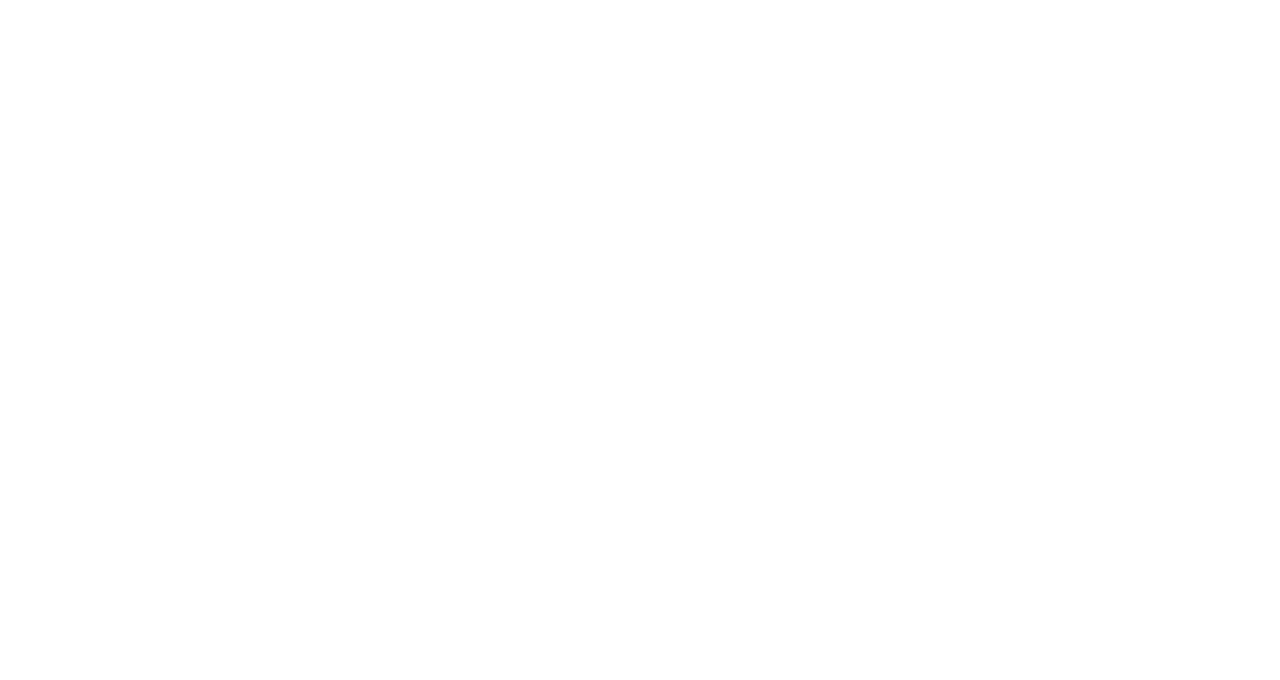
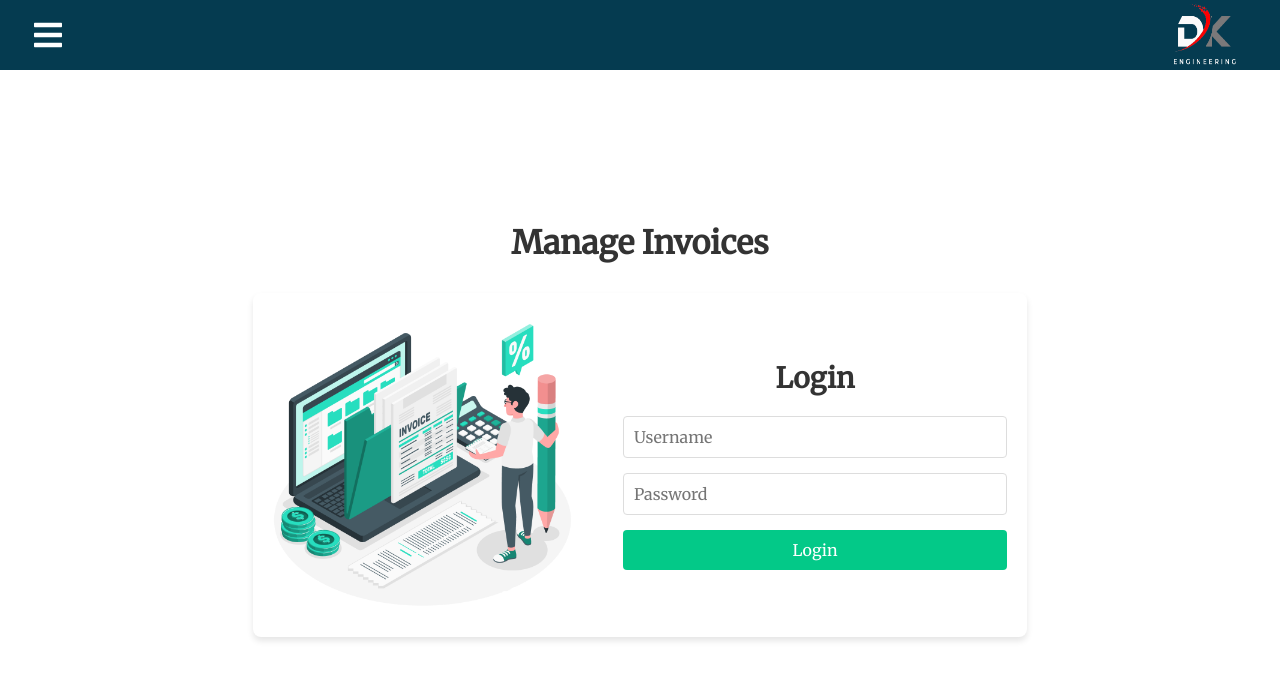
Before and after one commit to elvin0108/Invoice-App-Frontend, a React (Create React App) app: page /login in a window 1280 px wide. Before the commit this address had no page. Shown: the top 680 px of the page. Built offline with nearby package versions, Linux system fonts and the light colour scheme.

Commit message:
Added Authentication Mechanism.

```diff
--- a/package.json
+++ b/package.json
@@ -6,6 +6,7 @@
     "@testing-library/jest-dom": "^5.17.0",
     "@testing-library/react": "^13.4.0",
     "@testing-library/user-event": "^13.5.0",
+    "jwt-decode": "^4.0.0",
     "react": "^18.2.0",
     "react-bootstrap": "^2.9.1",
     "react-dom": "^18.2.0",
--- a/src/App.css
+++ b/src/App.css
@@ -5,6 +5,82 @@
   margin: 0;
   padding: 0;
   font-family: 'Merriweather', serif;
+}
+
+.login-container {
+  display: flex;
+  flex-direction: column;
+  align-items: center;
+  justify-content: center;
+  height: 90vh;
+
+}
+
+.welcome-message {
+  font-size: 32px;
+  font-weight: bold;
+  color: #333;
+  margin-bottom: 30px;
+}
+
+.login-content {
+  display: flex;
+  flex-direction: row;
+  align-items: center;
+  justify-content: center;
+}
+
+.login-image-container {
+  margin-right: 50px;
+}
+
+.login-image {
+  width: 300px;
+  height: auto;
+}
+
+.login-form-container {
+  padding: 20px;
+  background: #fff;
+  border-radius: 8px;
+  box-shadow: 0 4px 6px rgba(0, 0, 0, 0.1);
+}
+
+.login-form-box{
+  width: 30vw;
+}
+
+h1 {
+  margin-bottom: 20px;
+  font-size: 24px;
+  color: #333;
+}
+
+.login-form {
+  display: flex;
+  flex-direction: column;
+}
+
+.login-input {
+  margin-bottom: 15px;
+  padding: 10px;
+  font-size: 16px;
+  border: 1px solid #ddd;
+  border-radius: 4px;
+}
+
+.login-button {
+  padding: 10px;
+  font-size: 16px;
+  color: #fff;
+  background-color: #03C988;
+  border: none;
+  border-radius: 4px;
+  cursor: pointer;
+}
+
+.login-button:hover {
+  background-color: #02ad74;
 }
 
 .home {
@@ -943,4 +1019,11 @@ th {
     max-width: 90%;
   }
 
+  .login-content {
+    flex-direction: column;
+  }
+  .login-form-box{
+    width: 70vw;
+  }
+
 }
--- a/src/App.js
+++ b/src/App.js
@@ -3,7 +3,7 @@ import Layout from './Layout';
 import { BrowserRouter as Router, Route, Routes } from 'react-router-dom';
 import Dashboard from './pages/Dashboard';
 import Invoices from './pages/Invoices';
-import CreateInvoices from './pages/CreateInvoices'
+import CreateInvoices from './pages/CreateInvoices';
 import Products from './pages/Products';
 import AddProducts from './pages/AddProducts';
 import Customers from './pages/Customers';
@@ -11,23 +11,27 @@ import ManageInvoices from './pages/ManageInvoices';
 import ManageProducts from './pages/ManageProducts';
 import AddCustomer from './pages/AddCustomers';
 import ManageCustomers from './pages/ManageCustomers';
+import Login from './pages/LoginPage';
+import PrivateRoute from './pages/PrivateRoute';
+import SignUp from './pages/SignupPage';
 
 function App() {
   return (
     <Router>
       <Routes>
         <Route path="/" element={<Layout />}>
-          <Route index element={<Dashboard />} />
-          <Route path={'/invoices/'} element={<Invoices />} />
-          <Route path={'/invoices/create'} element={<CreateInvoices />} />
-          <Route path={'/invoices/manage'} element={<ManageInvoices />} />
-          <Route path={'/products'} element={<Products />} />
-          <Route path={'/products/add'} element={<AddProducts />} />
-          <Route path={'/products/manage'} element={<ManageProducts />} />
-          <Route path={'/customers'} element={<Customers />} />
-          <Route path={'/customers/add'} element={<AddCustomer />} />
-          <Route path={'/customers/manage'} element={<ManageCustomers />} />
-
+          <Route index element={<PrivateRoute><Dashboard /></PrivateRoute>} />
+          <Route path="/invoices" element={<PrivateRoute><Invoices /></PrivateRoute>} />
+          <Route path="/invoices/create" element={<PrivateRoute><CreateInvoices /></PrivateRoute>} />
+          <Route path="/invoices/manage" element={<PrivateRoute><ManageInvoices /></PrivateRoute>} />
+          <Route path="/products" element={<PrivateRoute><Products /></PrivateRoute>} />
+          <Route path="/products/add" element={<PrivateRoute><AddProducts /></PrivateRoute>} />
+          <Route path="/products/manage" element={<PrivateRoute><ManageProducts /></PrivateRoute>} />
+          <Route path="/customers" element={<PrivateRoute><Customers /></PrivateRoute>} />
+          <Route path="/customers/add" element={<PrivateRoute><AddCustomer /></PrivateRoute>} />
+          <Route path="/customers/manage" element={<PrivateRoute><ManageCustomers /></PrivateRoute>} />
+          <Route path="/login" element={<Login />} />
+          <Route path="/elvin/authentication/khunt/password" element={<SignUp/>}/>
         </Route>
       </Routes>
     </Router>
--- a/src/components/Sidebar.js
+++ b/src/components/Sidebar.js
@@ -1,6 +1,6 @@
-import React, { useState } from 'react';
+import React, { useState, useEffect } from 'react';
 import styled from 'styled-components';
-import { Link } from 'react-router-dom';
+import { Link, useNavigate } from 'react-router-dom';
 import * as FaIcons from 'react-icons/fa';
 import * as AiIcons from 'react-icons/ai';
 import { SidebarData } from './SidebarData';
@@ -40,12 +40,46 @@ const SidebarNav = styled.nav`
 
 const SidebarWrap = styled.div`
   width: 100%;
+  position: relative;
+  height: 100%;
+`;
+
+const LogoutItem = styled.div`
+  position: absolute;
+  bottom: 0;
+  width: 100%;
+  display: flex;
+  align-items: center;
+  justify-content: center;
+  padding: 1rem 0;
+  background: #053B50;
+  color: #fff;
+  cursor: pointer;
+
+  &:hover {
+    background: #176B87;
+    cursor: pointer;
+  }
 `;
 
 const Sidebar = () => {
   const [sidebar, setSidebar] = useState(false);
+  const [isLoggedIn, setIsLoggedIn] = useState(false);
+  const navigate = useNavigate();
+
+  useEffect(() => {
+    // Check if the user is logged in
+    const token = localStorage.getItem('token');
+    setIsLoggedIn(!!token); // Set isLoggedIn to true if token exists
+  }, []);
 
   const showSidebar = () => setSidebar(!sidebar);
+
+  const handleLogout = () => {
+    localStorage.removeItem('token');
+    setIsLoggedIn(false); // Update the login status
+    navigate('/login');
+  };
 
   return (
     <IconContext.Provider value={{ color: '#fff' }}>
@@ -53,16 +87,22 @@ const Sidebar = () => {
         <NavIcon to='#'>
           <FaIcons.FaBars onClick={showSidebar} />
         </NavIcon>
-          <img className="logo" src={Logo} alt="logo"/>
+        <img className="logo" src={Logo} alt="logo" />
       </Nav>
       <SidebarNav sidebar={sidebar}>
         <SidebarWrap>
           <NavIcon to='#'>
             <AiIcons.AiOutlineClose onClick={showSidebar} />
           </NavIcon>
-            {SidebarData.map((item, index) => {
-              return <SubMenu item={item} key={index} />;
-            })}
+          {SidebarData.map((item, index) => (
+            <SubMenu item={item} key={index} />
+          ))}
+          {isLoggedIn && (
+            <LogoutItem onClick={handleLogout}>
+              <AiIcons.AiOutlineLogout />
+              <span style={{ marginLeft: '1rem' }}>Logout</span>
+            </LogoutItem>
+          )}
         </SidebarWrap>
       </SidebarNav>
     </IconContext.Provider>
--- /dev/null
+++ b/src/pages/LoginPage.js
@@ -0,0 +1,85 @@
+import React, { useState, useEffect } from 'react';
+import { useNavigate } from 'react-router-dom';
+import welcomeImage from '../invoice.png'; // Assuming you have a PNG image in your project
+
+const messages = [
+    'Create Invoice',
+    'Manage Invoices',
+    'Manage Products',
+    'Manage Customers',
+    'Download Invoices',
+    'Send Invoices to WhatsApp',
+    'Analytics Dashboard',
+    'Download CSV Reports',
+    '24 * 7 Customer Supports'
+];
+
+const Login = () => {
+    const [username, setUsername] = useState('');
+    const [password, setPassword] = useState('');
+    const [currentMessage, setCurrentMessage] = useState(0);
+    const navigate = useNavigate();
+
+    useEffect(() => {
+        const interval = setInterval(() => {
+            setCurrentMessage((prevMessage) => (prevMessage + 1) % messages.length);
+        }, 3000); // Change message every 3 seconds
+
+        return () => clearInterval(interval);
+    }, []);
+
+    const handleLogin = async (event) => {
+        event.preventDefault();
+
+        const response = await fetch('https://dkengineering-backend.onrender.com/login', {
+            method: 'POST',
+            headers: { 'Content-Type': 'application/json' },
+            body: JSON.stringify({ username, password })
+        });
+
+        if (response.ok) {
+            const data = await response.json();
+            localStorage.setItem('token', data.token);
+            navigate('/');
+        } else {
+            console.error('Login failed');
+        }
+    };
+
+    return (
+        <div className="login-container">
+            <h1 className="welcome-message">{messages[currentMessage]}</h1>
+            <div className="login-form-container">
+                <div className="login-content">
+                    <div className="login-image-container">
+                        <img src={welcomeImage} alt="Welcome" className="login-image" />
+                    </div>
+                    <div className='login-form-box'>
+                    <h1>Login</h1>
+                    <form onSubmit={handleLogin} className="login-form">
+                        <input
+                            type="text"
+                            value={username}
+                            onChange={(e) => setUsername(e.target.value)}
+                            placeholder="Username"
+                            required
+                            className="login-input"
+                        />
+                        <input
+                            type="password"
+                            value={password}
+                            onChange={(e) => setPassword(e.target.value)}
+                            placeholder="Password"
+                            required
+                            className="login-input"
+                        />
+                        <button type="submit" className="login-button">Login</button>
+                    </form>
+                    </div>
+                </div>
+            </div>
+        </div>
+    );
+};
+
+export default Login;
--- /dev/null
+++ b/src/pages/PrivateRoute.js
@@ -0,0 +1,30 @@
+import React from 'react';
+import { Navigate } from 'react-router-dom';
+import {jwtDecode} from 'jwt-decode';
+
+const PrivateRoute = ({ children }) => {
+  const token = localStorage.getItem('token');
+
+  if (!token) {
+    return <Navigate to="/login" />;
+  }
+
+  try {
+    const decodedToken = jwtDecode(token);
+    const currentTime = Date.now() / 1000;
+
+    if (decodedToken.exp < currentTime) {
+      // Token is expired
+      localStorage.removeItem('token');
+      return <Navigate to="/login" />;
+    }
+
+    return children;
+  } catch (error) {
+    // Token is invalid
+    localStorage.removeItem('token');
+    return <Navigate to="/login" />;
+  }
+};
+
+export default PrivateRoute;
--- /dev/null
+++ b/src/pages/SignupPage.js
@@ -0,0 +1,91 @@
+import React, { useState, useEffect } from 'react';
+import welcomeImage from '../invoice.png'; // Assuming you have a PNG image in your project
+import { toast, ToastContainer } from 'react-toastify';
+import 'react-toastify/dist/ReactToastify.css';
+
+const messages = [
+    'Create Invoice',
+    'Manage Invoices',
+    'Manage Products',
+    'Manage Customers',
+    'Download Invoices',
+    'Send Invoices to WhatsApp',
+    'Analytics Dashboard',
+    'Download CSV Reports',
+    '24 * 7 Customer Supports'
+];
+
+const Register = () => {
+    const [username, setUsername] = useState('');
+    const [password, setPassword] = useState('');
+    const [currentMessage, setCurrentMessage] = useState(0);
+
+    useEffect(() => {
+        const interval = setInterval(() => {
+            setCurrentMessage((prevMessage) => (prevMessage + 1) % messages.length);
+        }, 3000); // Change message every 3 seconds
+
+        return () => clearInterval(interval);
+    }, []);
+
+    const handleLogin = async (event) => {
+        event.preventDefault();
+
+        const response = await fetch('https://dkengineering-backend.onrender.com/register', {
+            method: 'POST',
+            headers: { 'Content-Type': 'application/json' },
+            body: JSON.stringify({ username, password })
+        });
+
+        if (response.ok) {
+            const data = await response.json();
+            console.log(data.message);
+            toast.success('User Registered Successfully', {
+              position: toast.POSITION.TOP_RIGHT,
+            });
+        } else {
+          toast.error('Error in user registration', {
+            position: toast.POSITION.TOP_RIGHT,
+          });
+          console.error('Registration failed');
+        }
+    };
+
+    return (
+        <div className="login-container">
+          <ToastContainer />
+            <h1 className="welcome-message">{messages[currentMessage]}</h1>
+            <div className="login-form-container">
+                <div className="login-content">
+                    <div className="login-image-container">
+                        <img src={welcomeImage} alt="Welcome" className="login-image" />
+                    </div>
+                    <div className='login-form-box'>
+                    <h1>Register New User</h1>
+                    <form onSubmit={handleLogin} className="login-form">
+                        <input
+                            type="text"
+                            value={username}
+                            onChange={(e) => setUsername(e.target.value)}
+                            placeholder="Username"
+                            required
+                            className="login-input"
+                        />
+                        <input
+                            type="password"
+                            value={password}
+                            onChange={(e) => setPassword(e.target.value)}
+                            placeholder="Password"
+                            required
+                            className="login-input"
+                        />
+                        <button type="submit" className="login-button">Register</button>
+                    </form>
+                    </div>
+                </div>
+            </div>
+        </div>
+    );
+};
+
+export default Register;
```
Also changed, not shown: src/invoice.png (added). Lines whose indentation alone changed are shown as unchanged.
